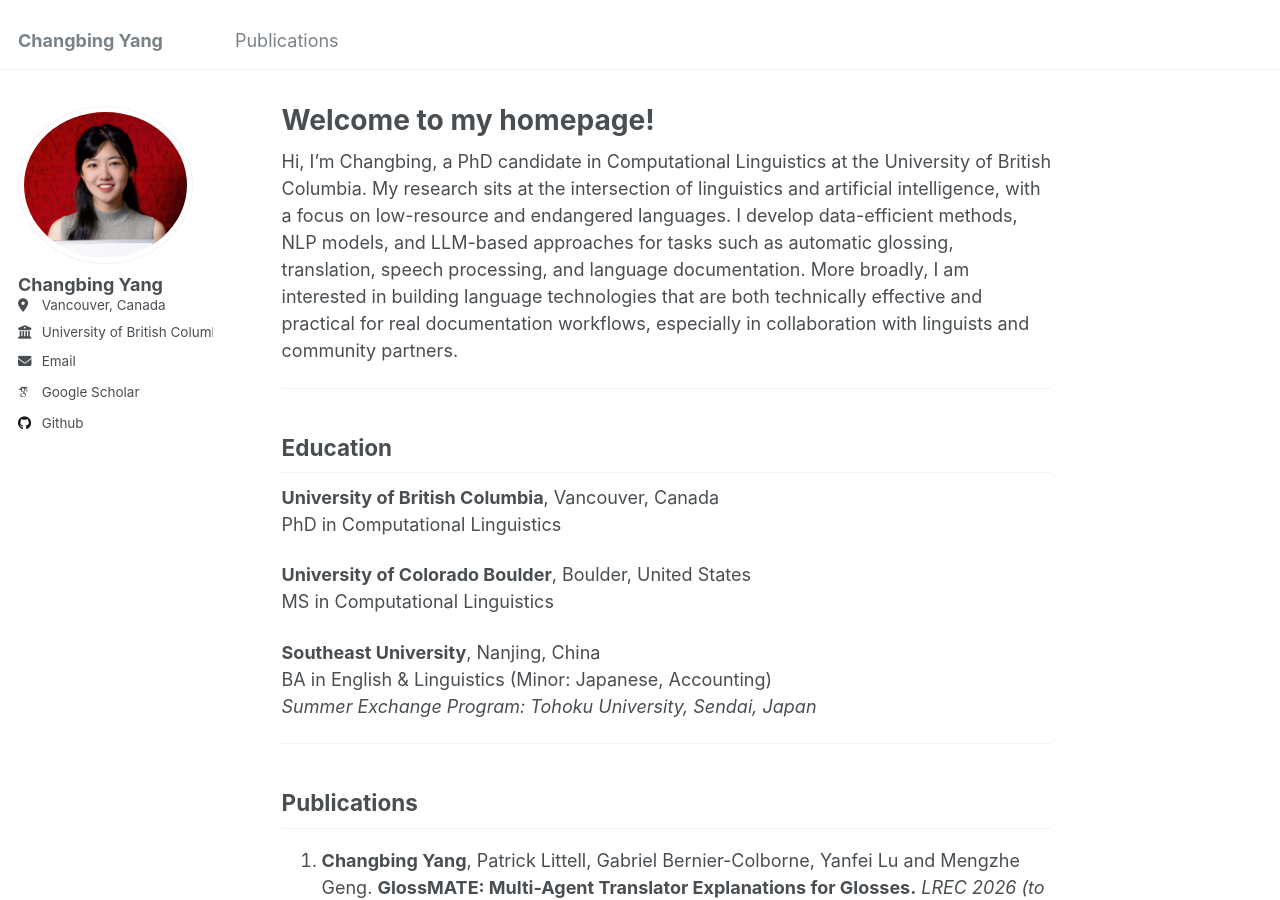
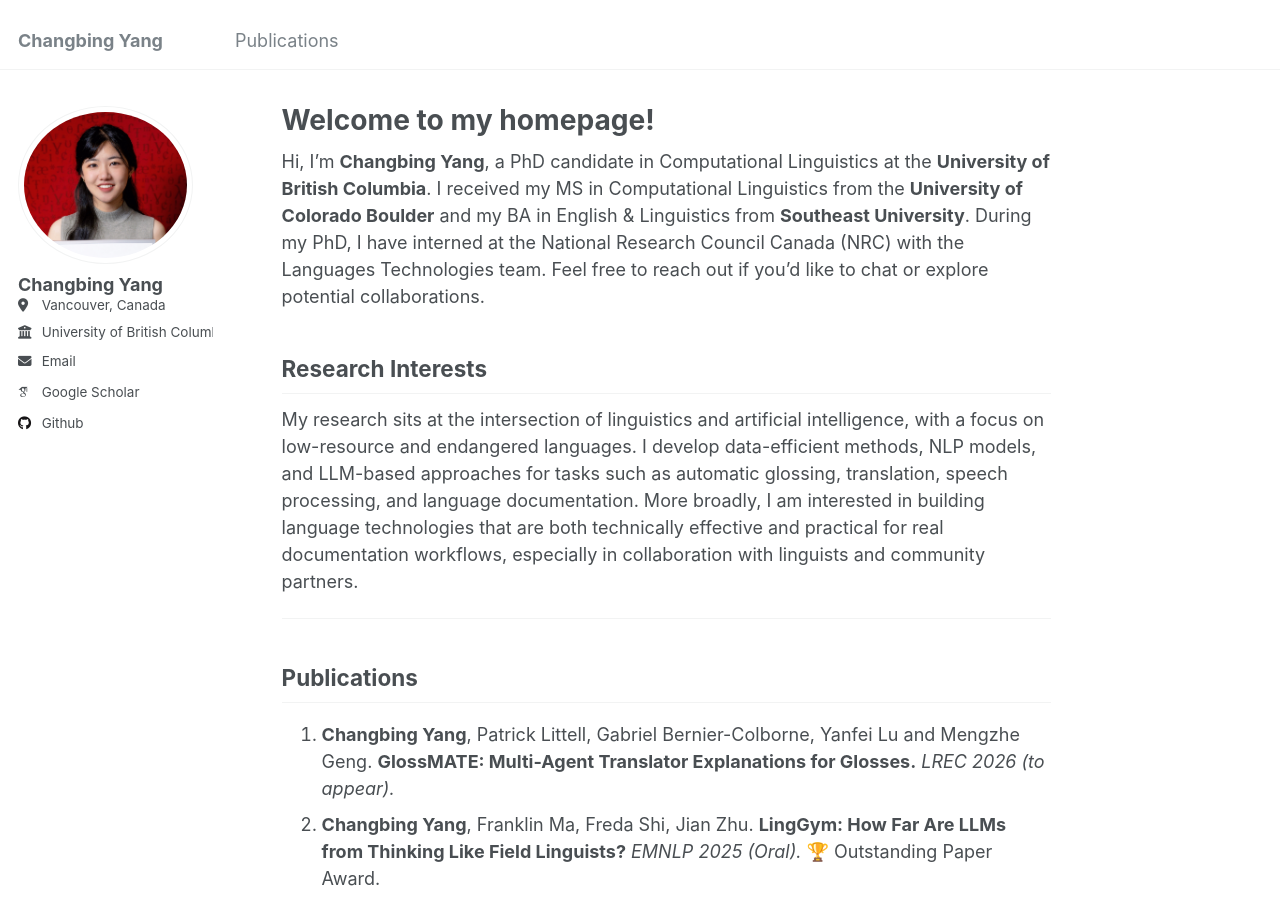
Before and after one commit to changbingY/changbingY.github.io, a Jekyll site: the page built from _pages/about.md, in a window 1280 px wide and 900 px high. Built offline with Jekyll 4.4.1, drawn with Linux system fonts in a browser that asks for light colours; some web fonts are replaced; some of the changed text lies outside the part shown.

Commit message:
Update about.md

```diff
--- a/_pages/about.md
+++ b/_pages/about.md
@@ -7,23 +7,11 @@ redirect_from:
   - /about.html
 ---
 
-Hi, I'm Changbing, a PhD candidate in Computational Linguistics at the University of British Columbia.
-My research sits at the intersection of linguistics and artificial intelligence, with a focus on low-resource and endangered languages. I develop data-efficient methods, NLP models, and LLM-based approaches for tasks such as automatic glossing, translation, speech processing, and language documentation.
-More broadly, I am interested in building language technologies that are both technically effective and practical for real documentation workflows, especially in collaboration with linguists and community partners.
+Hi, I'm **Changbing Yang**, a PhD candidate in Computational Linguistics at the **University of British Columbia**. I received my MS in Computational Linguistics from the **University of Colorado Boulder** and my BA in English & Linguistics from **Southeast University**. During my PhD, I have interned at the National Research Council Canada (NRC) with the Languages
+Technologies team. Feel free to reach out if you'd like to chat or explore potential collaborations.
 
----
-
-## Education
-
-**University of British Columbia**, Vancouver, Canada
-PhD in Computational Linguistics
-
-**University of Colorado Boulder**, Boulder, United States
-MS in Computational Linguistics
-
-**Southeast University**, Nanjing, China
-BA in English & Linguistics (Minor: Japanese, Accounting)
-*Summer Exchange Program: Tohoku University, Sendai, Japan*
+## Research Interests
+My research sits at the intersection of linguistics and artificial intelligence, with a focus on low-resource and endangered languages. I develop data-efficient methods, NLP models, and LLM-based approaches for tasks such as automatic glossing, translation, speech processing, and language documentation. More broadly, I am interested in building language technologies that are both technically effective and practical for real documentation workflows, especially in collaboration with linguists and community partners.
 
 ---
 
@@ -48,6 +36,20 @@ BA in English & Linguistics (Minor: Japanese, Accounting)
 
 ---
 
+## Invited Talks & Guest Lectures
+
+- **Invited Talk**, University of British Columbia (NLP Group), Feb 2026
+  *Multilingual speech synthesis for Ojibwe, Mi'kmaq, and Maliseet.*
+- **Invited Talk**, University of Florida (Computational Linguistics Lab), Jan 2026
+  *LingGym: Evaluating LLMs' meta-linguistic reasoning using IGT and reference grammars.*
+- **Invited Talk**, Shanghai International Studies University, Nov 2025
+  *LingGym: Evaluating LLMs' meta-linguistic reasoning using IGT and reference grammars.*
+- **Invited Talk**, National Research Council Canada, Jun 2025
+  *Multilingual speech synthesis for Ojibwe, Mi'kmaq, and Maliseet.*
+- **Guest Lecture**, LING 242: Computational Tools for Linguistic Analysis (UBC), Nov 2024
+  *Automatic glossing encoder–decoder models for linguistic annotation and low-resource language processing.*
+
+---
 ## Awards & Honors
 
 - **Outstanding Student Contribution**, NRC, 2025
@@ -62,22 +64,6 @@ BA in English & Linguistics (Minor: Japanese, Accounting)
 - **Course Scholarship** (CNY 1,000), Southeast University, 2015
 
 ---
-
-## Invited Talks & Guest Lectures
-
-- **Invited Talk**, University of British Columbia (NLP Group), Feb 2026
-  *Multilingual speech synthesis for Ojibwe, Mi'kmaq, and Maliseet.*
-- **Invited Talk**, University of Florida (Computational Linguistics Lab), Jan 2026
-  *LingGym: Evaluating LLMs' meta-linguistic reasoning using IGT and reference grammars.*
-- **Invited Talk**, Shanghai International Studies University, Nov 2025
-  *LingGym: Evaluating LLMs' meta-linguistic reasoning using IGT and reference grammars.*
-- **Invited Talk**, National Research Council Canada, Jun 2025
-  *Multilingual speech synthesis for Ojibwe, Mi'kmaq, and Maliseet.*
-- **Guest Lecture**, LING 242: Computational Tools for Linguistic Analysis (UBC), Nov 2024
-  *Automatic glossing encoder–decoder models for linguistic annotation and low-resource language processing.*
-
----
-
 ## Academic Service
 
 **Reviewer:** ACL Rolling Review (2021–present), NAACL (2022), SIGMORPHON (2022, 2023, 2024), ComputEL-8 (2025), WiNLP (2025), ACL-SRW (2026)
```
